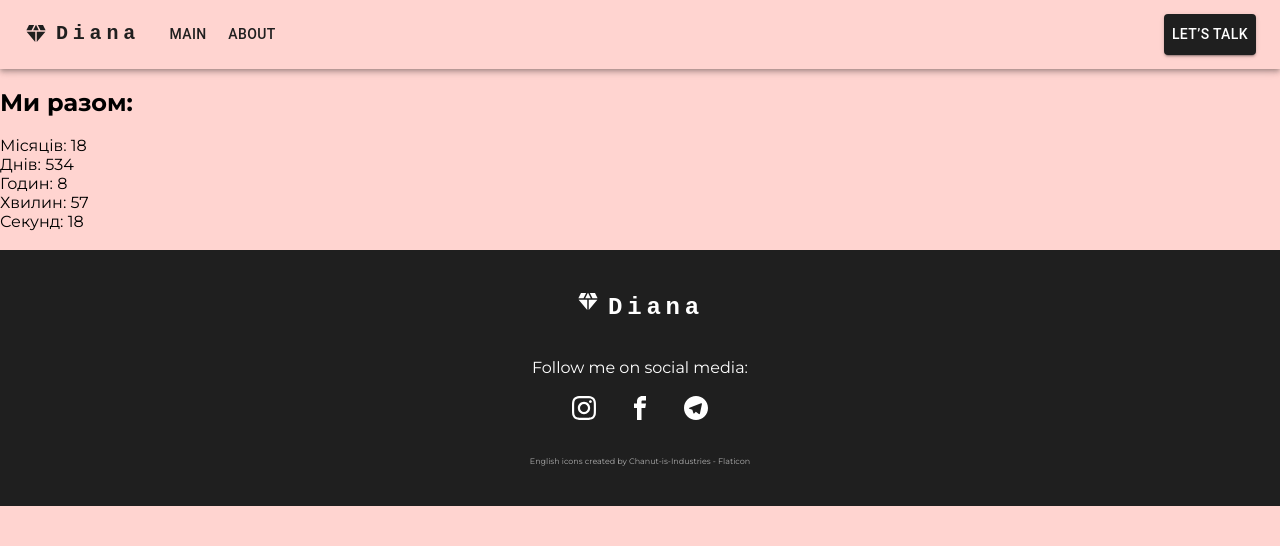
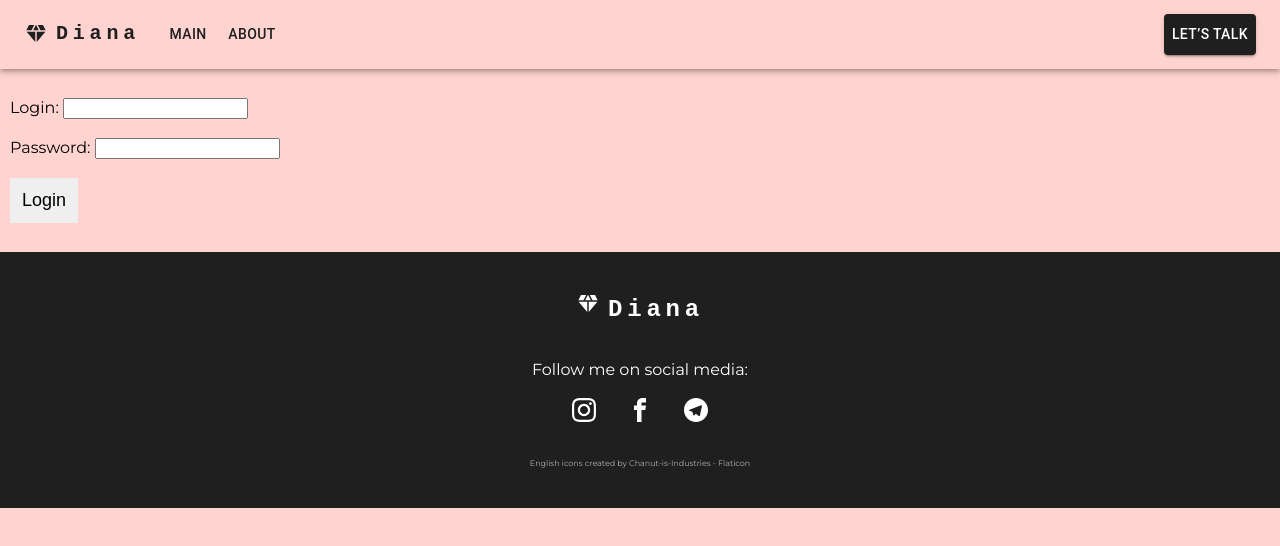
Before and after one commit to ectionboy/diana, a React (Create React App) app: page /diana/about in a window 1280 px wide. Shown: the top 546 px of the page. Built offline with nearby package versions, Linux system fonts and the light colour scheme.

Commit message:
add login

```diff
--- a/src/components/Pages/About.jsx
+++ b/src/components/Pages/About.jsx
@@ -15,8 +15,10 @@ const About = () => {
       const now = new Date();
       const diff = now - startDate;
 
-      const months = now.getMonth() - startDate.getMonth() +
-        (12 * (now.getFullYear() - startDate.getFullYear()));
+      const months =
+        now.getMonth() -
+        startDate.getMonth() +
+        12 * (now.getFullYear() - startDate.getFullYear());
 
       const days = Math.floor(diff / (1000 * 60 * 60 * 24));
       const hours = Math.floor((diff / (1000 * 60 * 60)) % 24);
@@ -31,8 +33,52 @@ const About = () => {
     return () => clearInterval(intervalId);
   }, []);
 
+  const [isLogin, setIsLogin] = useState(false);
+  const [name, setName] = useState("");
+  const [password, setPassword] = useState("");
+
+
+function changeName (v) {
+  setName(v.target.value)
+}
+function changePassword (v) {
+  setPassword(v.target.value)
+}
+function chekLogin (e) {
+  e.preventDefault();
+
+  const nameTrue = "diana";
+  const passwordTrue = "21112022";
+
+  const nameLC = name.toLowerCase();
+
+  if (nameLC !== nameTrue) {
+    return;
+  }
+  if (password !== passwordTrue) {
+    return;
+  }
+
+  setIsLogin(true);
+}
+
   return (
-    <>
+    <div style={{margin:"10px"}}>
+    {!isLogin?     <div>
+      <br />
+      <form onSubmit={chekLogin}>
+        <label>Login: </label>
+        <input value={name} onChange={(v)=>{changeName(v)}} type="text" />
+        <br />
+        <br />
+        <label>Password: </label>
+        <input value={password} onChange={(v)=>{changePassword(v)}} type="text" />
+        <br />
+        <br />
+        <button type='submit' style={{padding:"12px", fontSize:"18px"}}>Login</button>
+        <br /> <br />
+      </form>
+    </div>:<div>
         <br />
         <h2>Ми разом:</h2>
         <br />
@@ -42,7 +88,11 @@ const About = () => {
         <p>Хвилин: {time.minutes}</p>
         <p>Секунд: {time.seconds}</p>
         <br />
-    </>
+      </div>}
+
+
+
+    </div>
   );
 };
 
```
Lines whose indentation alone changed are shown as unchanged.
